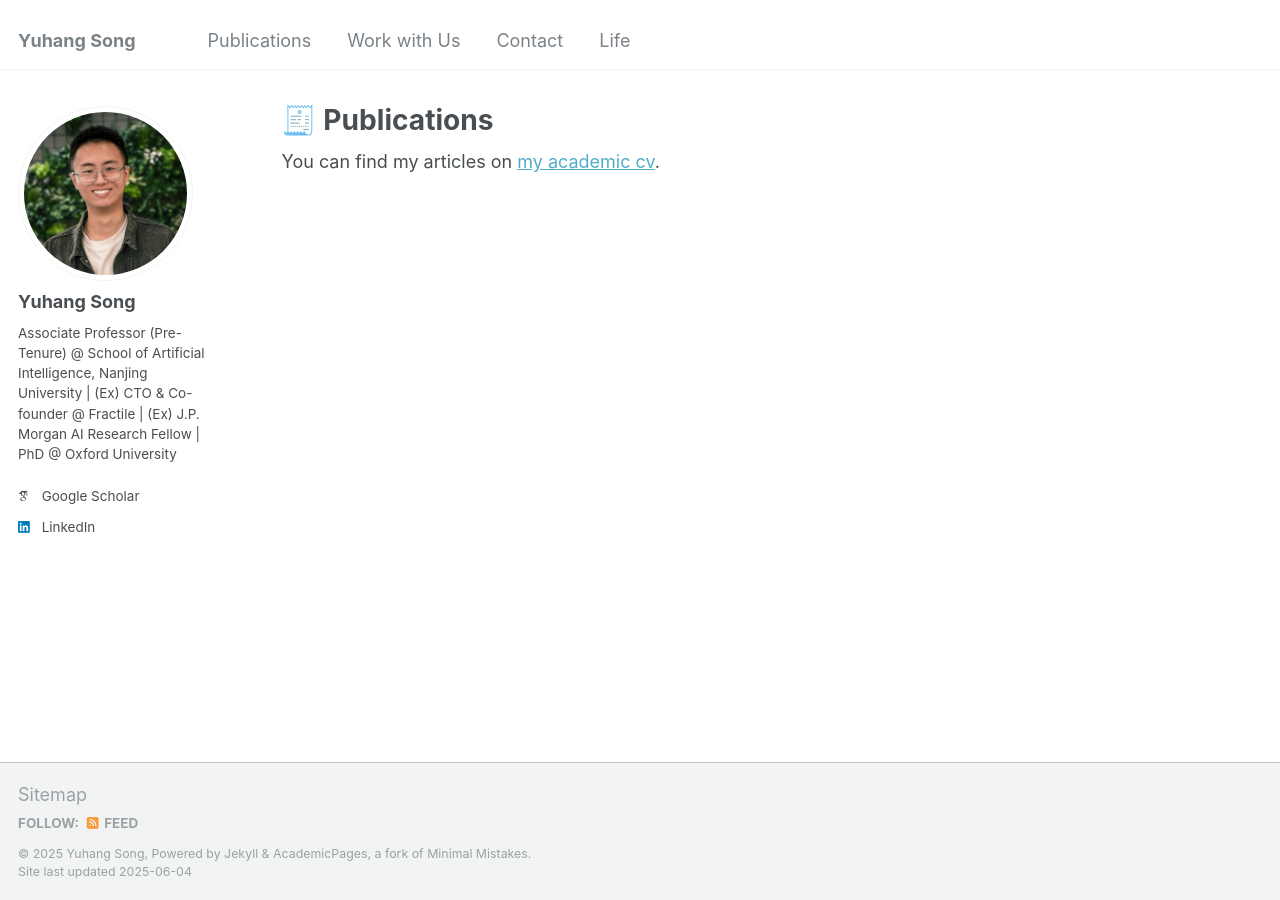
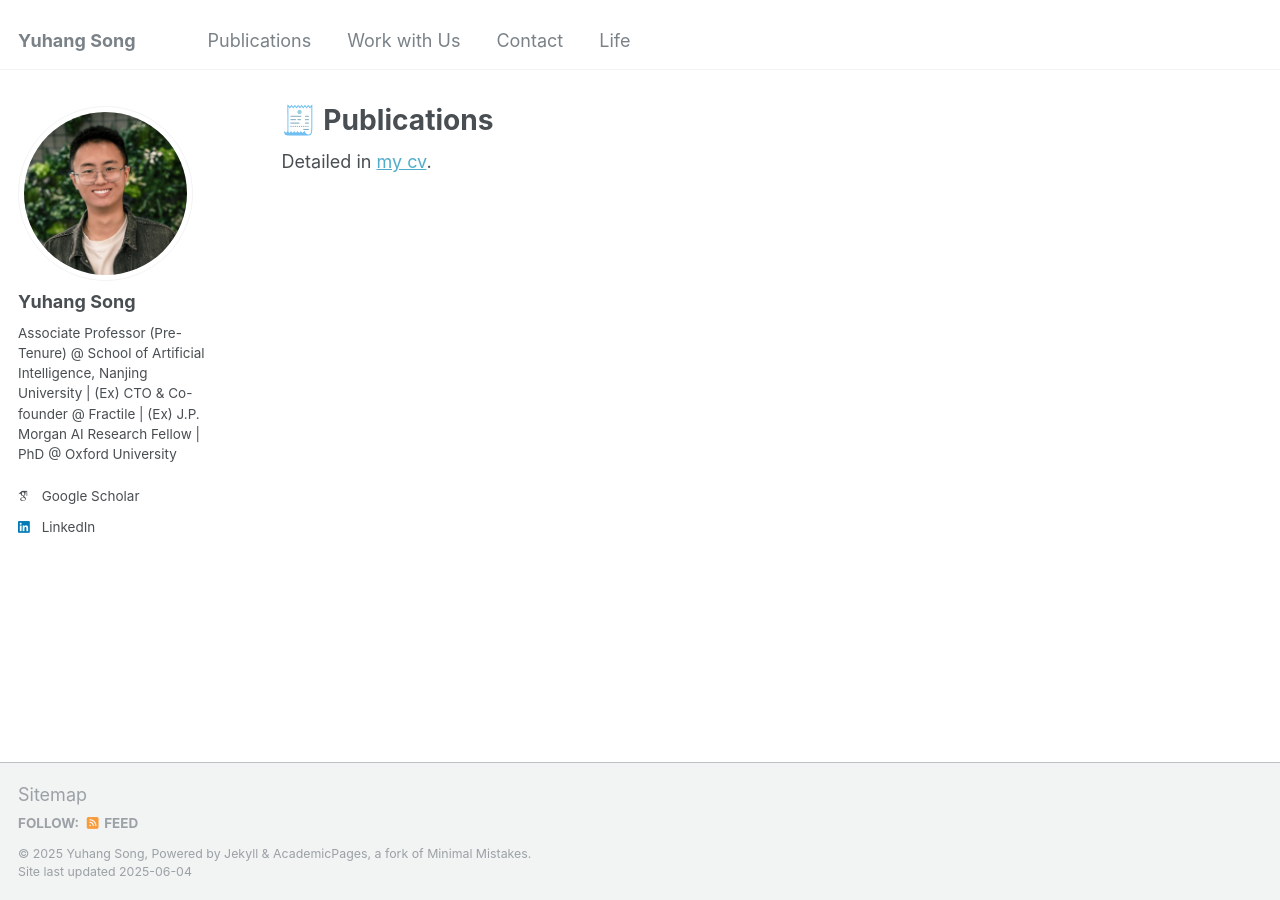
Before and after one commit to YuhangSong/YuhangSong.github.io, a Jekyll site: the page built from _pages/publications.html, in a window 1280 px wide. Built offline with Jekyll 4.4.1, drawn with Linux system fonts in a browser that asks for light colours; some web fonts are replaced.

Commit message:
update publications.html

```diff
--- a/_pages/publications.html
+++ b/_pages/publications.html
@@ -6,7 +6,7 @@ author_profile: true
 ---
 
 {% if site.author.googlescholar %}
-  <div class="wordwrap">You can find my articles on <a href="http://yuhangsong.github.io/files/Curriculum_Vitae.pdf">my academic cv</a>.</div>
+  <div class="wordwrap">Detailed in <a href="http://yuhangsong.github.io/files/Curriculum_Vitae.pdf">my cv</a>.</div>
 {% endif %}
 
 {% include base_path %}
```
